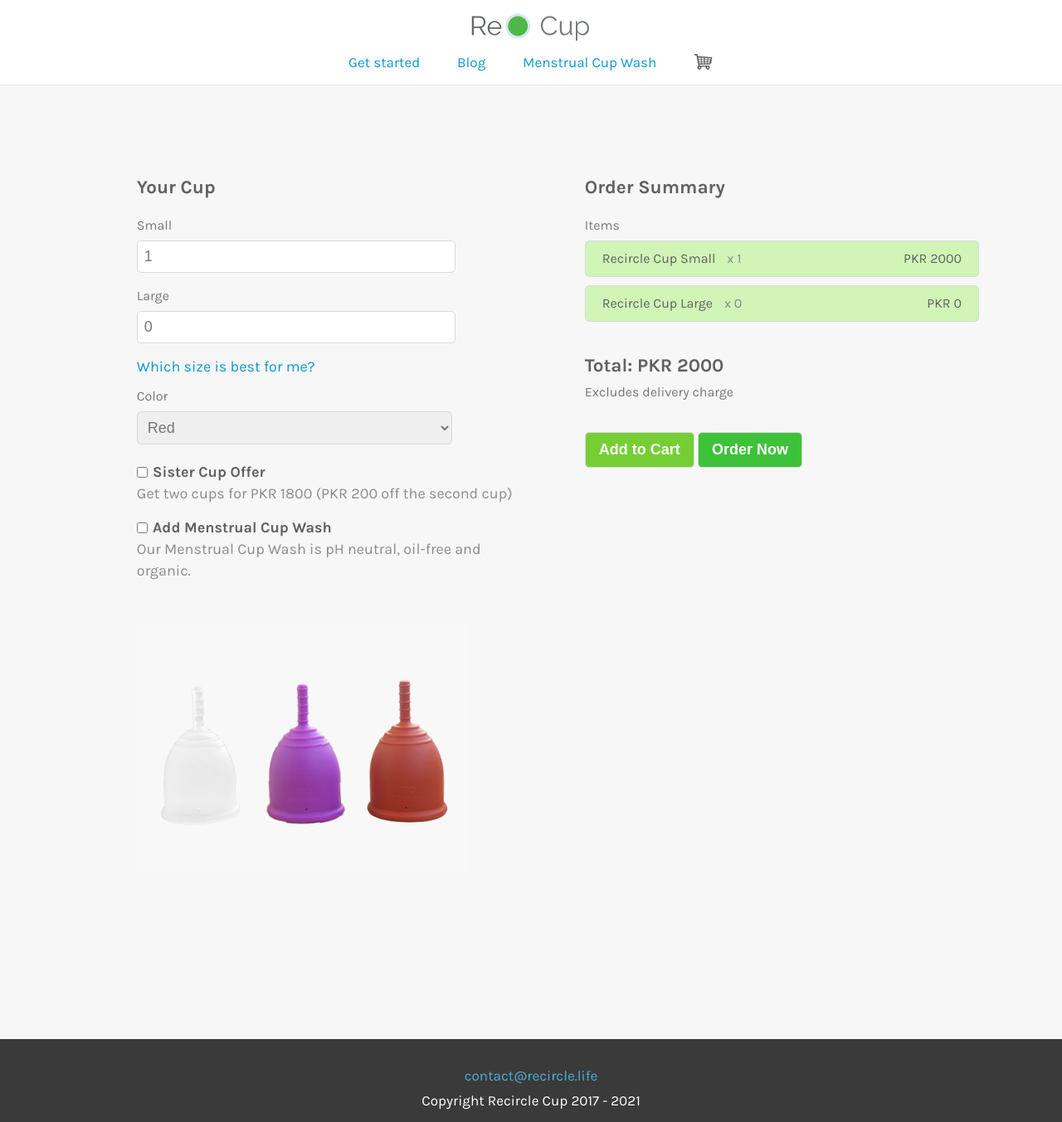
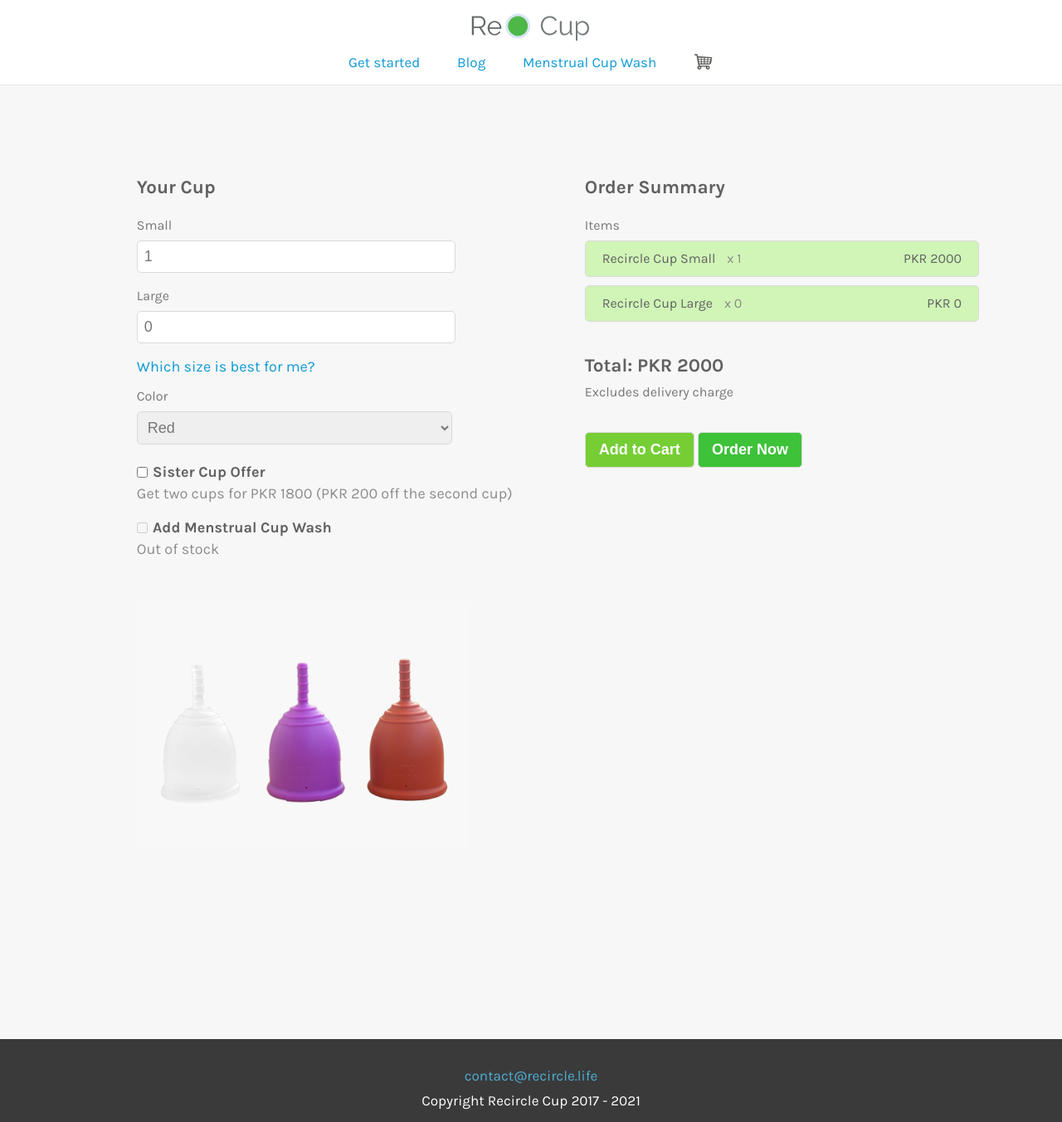
Before and after one commit to HanimHank/recircle-cup, a Jekyll site: the page order.html, which Jekyll copies as it is, in a window 1280 px wide. Shown: the whole page at 83% size. Built offline with Jekyll 4.4.1, drawn with Linux system fonts in a browser that asks for light colours; comment, search, counter and statistics services are not loaded.

Commit message:
add out of stock for small white cups and cup wash

```diff
--- a/order.html
+++ b/order.html
@@ -113,8 +113,8 @@
                             </div>
                         </div>
                         <div class="margin-bottom-20">
-                            <div class="quantity-help form-info display-none">
-
+                            <div class="quantity-help form-info font-bold display-none">
+                                Small White Cups are out of stock
                             </div>
                         </div>
                         <div class="margin-bottom-15">
@@ -125,10 +125,10 @@
                             </div>
                         </div>
                         <div class="margin-bottom-15">
-                            <input type="checkbox" class="add-wash checkbox-position" name="add-wash" title="Add Menstrual Cup Wash" onchange="addWash(this)">
+                            <input type="checkbox" class="add-wash checkbox-position" name="add-wash" title="Add Menstrual Cup Wash" onchange="addWash(this)" disabled>
                             <span class="margin-left-2 font-bold">Add Menstrual Cup Wash</span>
                             <div class="light-grey">
-                                Our Menstrual Cup Wash is pH neutral, oil-free and organic.
+                                Out of stock
                             </div>
                             <div class="display-none cup-wash-container margin-top-10">
                             <div class="label">Menstrual Cup Wash</div>
@@ -246,6 +246,23 @@
         var cupWash = parseInt(document.querySelector("input[name='quantity-cup-wash']").value) || 0;
         var color = document.querySelector("select[name='cup-color']").value;
 
+        // Show cup unavailability
+        if (outOfStock) {
+            if (small > 0) {
+                document.querySelector(".quantity-help").classList.remove('display-none');
+                document.querySelector("#cup-color-white").disabled = true;
+                // If white selected, change to red
+                if (color === 'White') {
+                    document.querySelector("select[name='cup-color']").value = 'Red';
+                    color = 'Red';
+                }
+            }
+            else {
+                document.querySelector(".quantity-help").classList.add('display-none');
+                document.querySelector("#cup-color-white").disabled = false;
+            }
+        }
+
         if (small) {
             document.querySelector(".order-item-quantity-small").parentNode.parentNode.classList.remove('display-none');
             document.querySelector(".order-item-quantity-small").textContent = small;
@@ -274,16 +291,6 @@
         document.querySelectorAll(".order-item-color").forEach(function(el) {
            el.textContent = ' - ' + color
         });
-
-        // Show large cup unavailability and add discount
-        if (outOfStock) {
-            if (small > 0) {
-                document.querySelector(".quantity-help").classList.remove('display-none');
-            }
-            else {
-                document.querySelector(".quantity-help").classList.add('display-none');
-            }
-        }
 
         var total = small + large;
         if (total >= 2) {
--- a/static/custom.css
+++ b/static/custom.css
@@ -376,6 +376,10 @@ select {
     width: 47%;
     color: #777777;
     border-radius: 5px;
+}
+
+select option:disabled {
+    color: #a9a9a9;
 }
 
 .section img {
```
Also changed, not shown: other parts of order.html (+1 -1 lines), cup-wash.html (+1 -6 lines).
